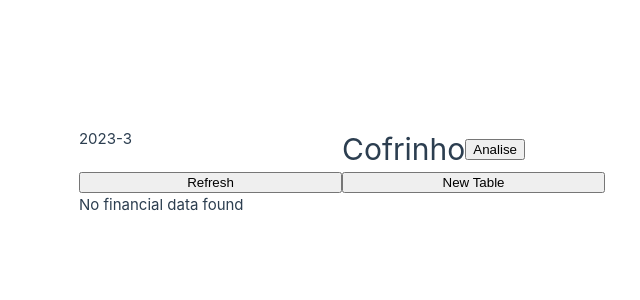
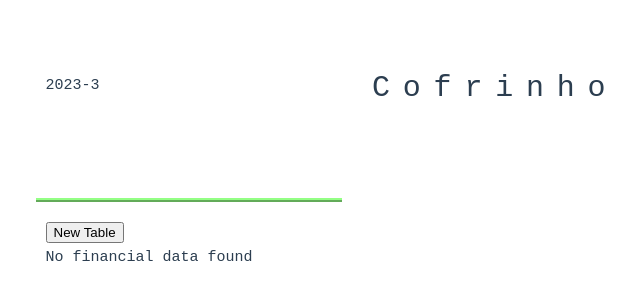
Before and after one commit to brunodnc/cofrinho, a Vue app: page / in a window 1280 px wide. Shown: the part 228-528 px from the top of the page, without its empty margins (298-938 px from the left). Built offline with nearby package versions, Linux system fonts and the light colour scheme; what vue-month-picker would draw is missing.

Commit message:
feat: style

```diff
--- a/src/App.vue
+++ b/src/App.vue
@@ -17,66 +17,6 @@ import TablesComponent from './components/TablesComponent.vue';
   <RouterView /> -->
 </template>
 
-<style scoped>
-header {
-  line-height: 1.5;
-  max-height: 100vh;
-}
+<style>
 
-.logo {
-  display: block;
-  margin: 0 auto 2rem;
-}
-
-nav {
-  width: 100%;
-  font-size: 12px;
-  text-align: center;
-  margin-top: 2rem;
-}
-
-nav a.router-link-exact-active {
-  color: var(--color-text);
-}
-
-nav a.router-link-exact-active:hover {
-  background-color: transparent;
-}
-
-nav a {
-  display: inline-block;
-  padding: 0 1rem;
-  border-left: 1px solid var(--color-border);
-}
-
-nav a:first-of-type {
-  border: 0;
-}
-
-@media (min-width: 1024px) {
-  header {
-    display: flex;
-    place-items: center;
-    padding-right: calc(var(--section-gap) / 2);
-  }
-
-  .logo {
-    margin: 0 2rem 0 0;
-  }
-
-  header .wrapper {
-    display: flex;
-    place-items: flex-start;
-    flex-wrap: wrap;
-  }
-
-  nav {
-    text-align: left;
-    margin-left: -1rem;
-    font-size: 1rem;
-
-    padding: 1rem 0;
-    margin-top: 1rem;
-  }
-}
 </style>
--- a/src/assets/main.css
+++ b/src/assets/main.css
@@ -3,9 +3,9 @@
 #app {
   max-width: 1280px;
   margin: 0 auto;
-  padding: 2rem;
-
+  padding: 0;
   font-weight: normal;
+  font-family: 'Courier New', Courier, monospace;
 }
 
 a,
@@ -13,6 +13,13 @@ a,
   text-decoration: none;
   color: hsla(160, 100%, 37%, 1);
   transition: 0.4s;
+}
+
+h1 {
+  /* text-transform: lowercase; */
+  font-family: 'Courier New', Courier, monospace;
+  letter-spacing: 0.8rem;
+  text-align: center;
 }
 
 @media (hover: hover) {
--- a/src/components/CalendarComponent.vue
+++ b/src/components/CalendarComponent.vue
@@ -35,6 +35,16 @@ function selectYearMonth(event: {from: Date, to: Date}) {
 </template>
 
 <style>
+
+    aside {
+        border-bottom: 4px ridge #94ff85;
+        margin-bottom: 10px;
+        padding: 10px;
+    }
+
+    aside:hover {
+        background-color: #94ff85;
+    }
     .selectedYYYYMM:hover {
         cursor: pointer;
     }
--- a/src/components/HeaderComponent.vue
+++ b/src/components/HeaderComponent.vue
@@ -3,8 +3,15 @@
 </script>
 
 <template>
-    <header class="grid">
+    <header class="header">
         <h1>Cofrinho</h1>
-        <button>Analise</button>
+        <!-- <button>Analysis</button> -->
     </header>
 </template>
+
+<style>
+    header {
+        padding: 0 30px;
+        margin-bottom: 100px;
+    }
+</style>
--- a/src/components/TableComponent.vue
+++ b/src/components/TableComponent.vue
@@ -94,7 +94,7 @@ async function handleDeleteTable() {
 </script>
 
 <template>
-    <table>
+    <table class="table">
         <h3>{{ name }} - Total: {{ computedTotal || 0 }}</h3>
         <tr>
             <th>Description</th>
@@ -125,3 +125,9 @@ async function handleDeleteTable() {
         <button @click="handleDeleteTable">Delete Table</button>
     </table>
 </template>
+
+<style>
+    .table {
+        border: 1px solid black;
+    }
+</style>
--- a/src/components/TablesComponent.vue
+++ b/src/components/TablesComponent.vue
@@ -6,17 +6,10 @@ import { computed, watch } from 'vue';
 import TauriService from '@/service/tauriService';
 import type { IFinance } from '@/interfaces/interfaces';
 
-
-
-
-
 function handleToggleCreatingNewTable() {
     creatingNewTable.value = !creatingNewTable.value;
 }
 
-async function refreshFinanceData() {
-    financeData.value = await TauriService.getCurrentYYYYMMFinancialData(store.getSelectedYYYYMM());
-}
 const computedFinanceData = computed(() => (financeData.value as IFinance));
 watch(
   () => store.getSelectedYYYYMM(),
@@ -29,7 +22,7 @@ watch(
 </script>
 
 <template>
-    <button @click="refreshFinanceData">Refresh</button>
+    <div class="tablesComponent">
     <button @click="handleToggleCreatingNewTable">New Table</button>
     <Suspense>
         <NewTableComponent v-if="creatingNewTable" />
@@ -55,4 +48,11 @@ watch(
     <template v-else>
         <p>No financial data found</p>
     </template>
+</div>
 </template>
+
+<style>
+    .tablesComponent {
+        padding: 10px;
+    }
+</style>
--- a/src/components/newTableComponent.vue
+++ b/src/components/newTableComponent.vue
@@ -21,6 +21,11 @@
         <button @click.prevent="handleCreateTable">Create Table</button>
     </form>
 </template>
+
+<style>
+    form {
+    }
+</style>
 
 <script setup lang="ts">
 import { ref, computed } from 'vue';
@@ -92,6 +97,5 @@ async function handleCreateTable(): Promise<null> {
     } catch(error) {
         console.log(error)
     }
-
 }
 </script>
```
